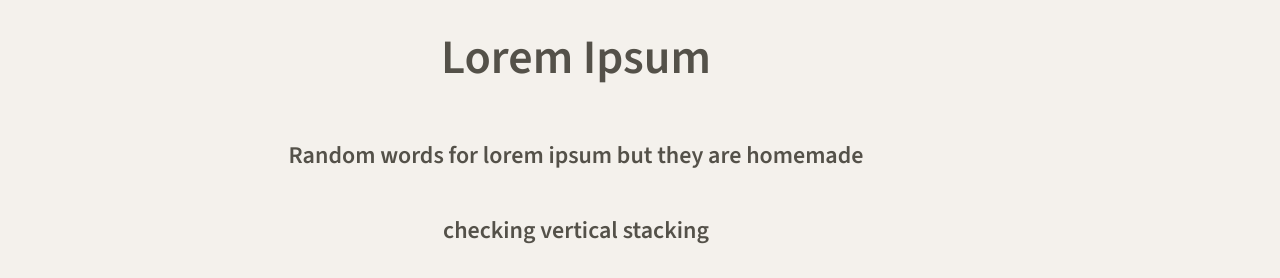
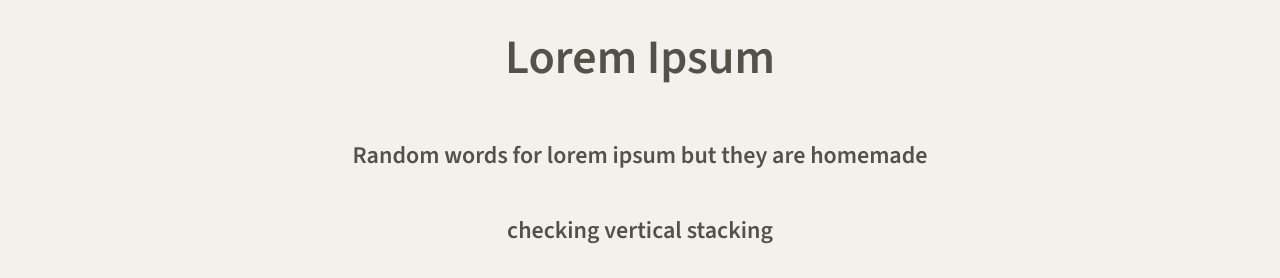
Before and after one commit to pheyboer/tweeter, a website: page public/index.html in a window 1280 px wide. Shown: the part 522-800 px from the top of the page. Drawn offline with nearby package versions, Linux system fonts and the light colour scheme.

Commit message:
setting up main container

```diff
--- a/public/styles/layout.css
+++ b/public/styles/layout.css
@@ -29,7 +29,9 @@ body {
  /* Main Container */
  main {
   width: 90%;
+  margin: 0 auto;
   display: flex;
   flex-direction: column;
   align-items: center;
+  background-color: inherit;
  }
```
